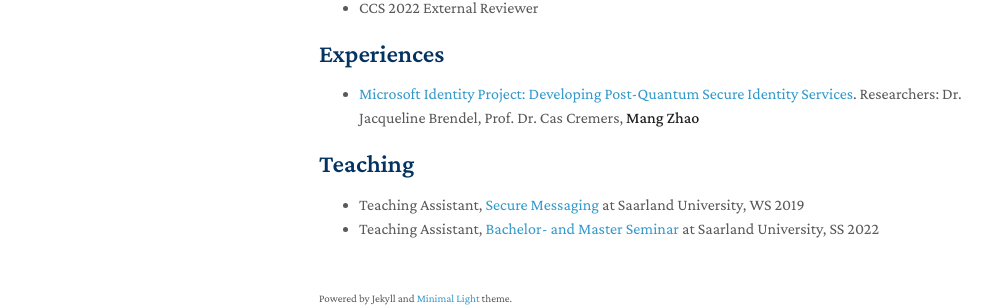
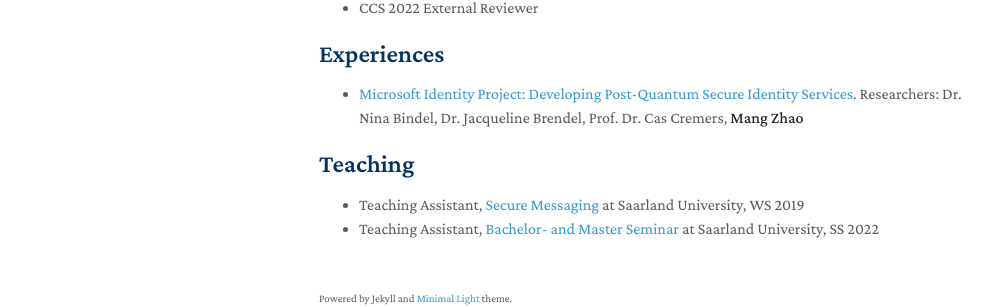
Before and after one commit to 422256579/myHomepage, a Jekyll site: the page built from index.md, in a window 1280 px wide and 1354 px high. Shown: the part 975-1282 px from the top of the window, without its empty margins (151-1148 px from the left). Built offline with Jekyll 4.4.1, drawn with Linux system fonts in a browser that asks for light colours; nearby versions of some CDN libraries; a style sheet for code colours, icons or effects is not loaded.

Commit message:
Update index.md

```diff
--- a/index.md
+++ b/index.md
@@ -55,7 +55,7 @@ I am currently a Ph.D. student in Computer Science at CISPA - Helmholtz Center f
 
 ## Experiences
 
-- [Microsoft Identity Project: Developing Post-Quantum Secure Identity Services](https://www.microsoft.com/en-us/msrc/grant-microsoft-identity). Researchers: Dr. Jacqueline Brendel, Prof. Dr. Cas Cremers, **Mang Zhao**
+- [Microsoft Identity Project: Developing Post-Quantum Secure Identity Services](https://www.microsoft.com/en-us/msrc/grant-microsoft-identity). Researchers: Dr. Nina Bindel, Dr. Jacqueline Brendel, Prof. Dr. Cas Cremers, **Mang Zhao**
 
 ## Teaching
 
```
